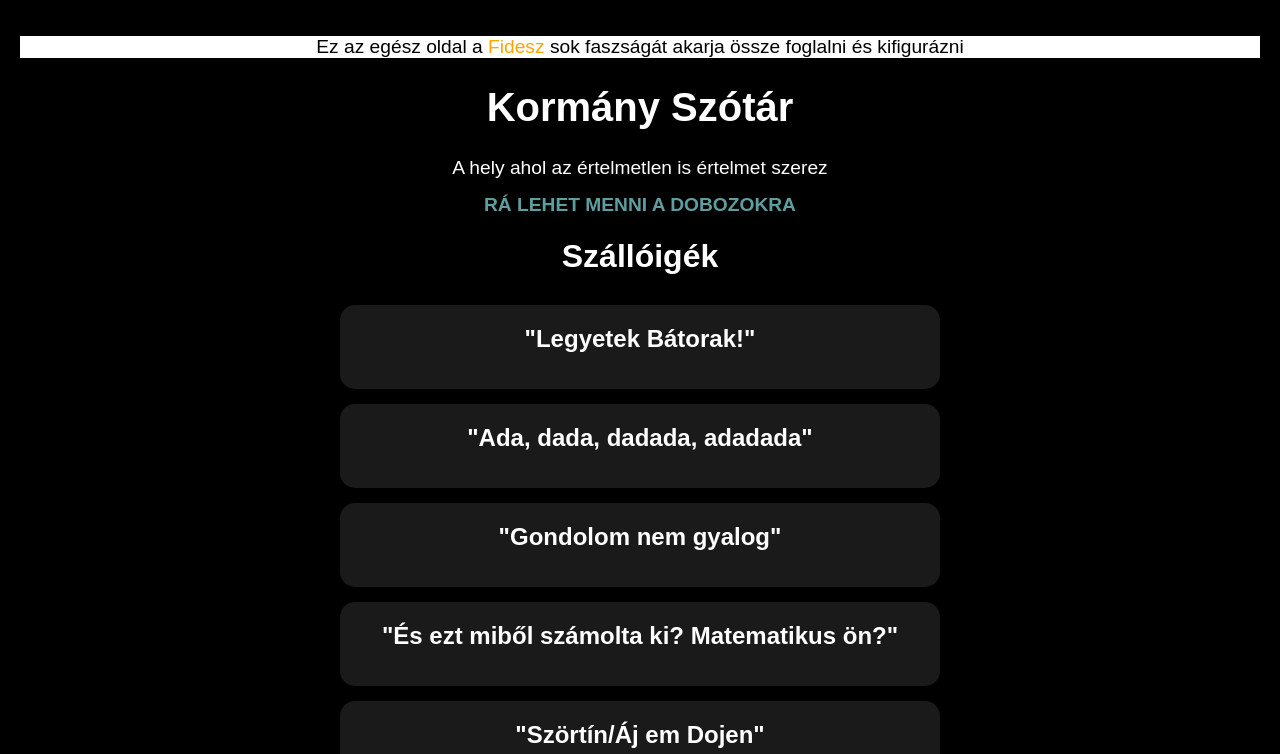
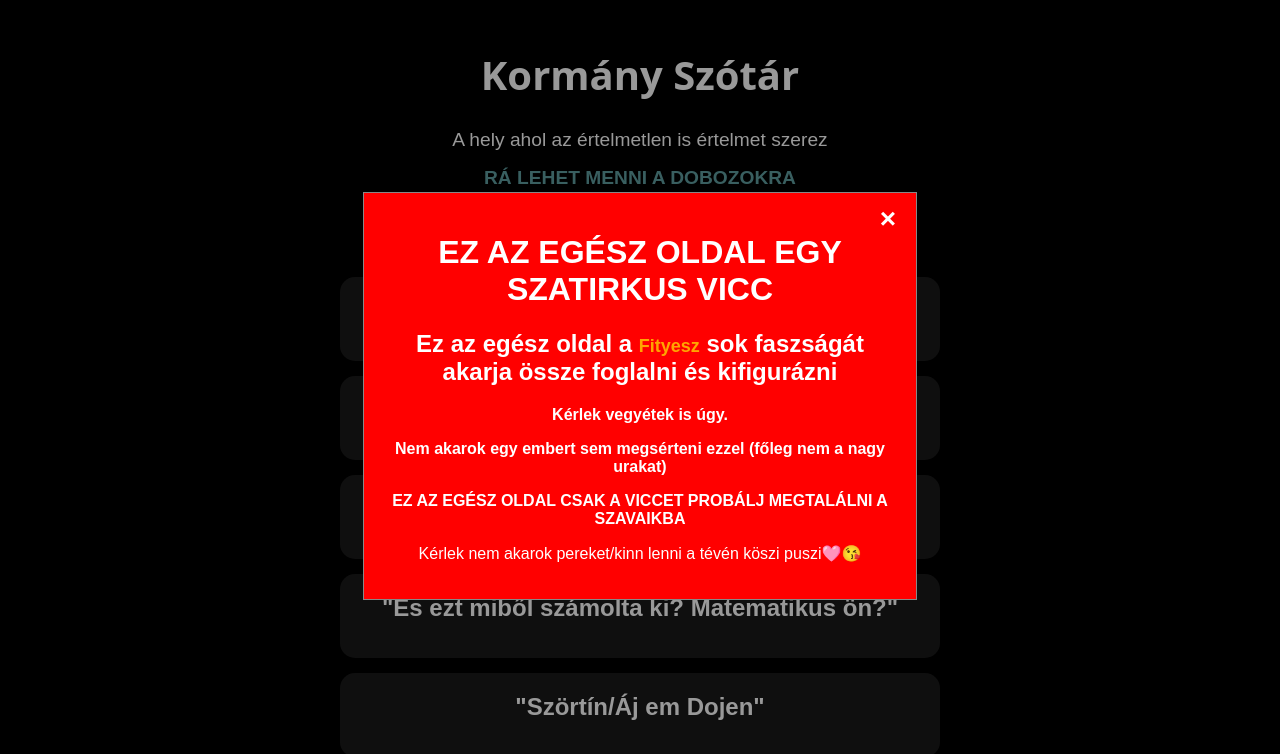
Before and after one commit to MagyarKormanySzotar/KormanySzotar.github.io, a plain HTML site: page index.html in a window 1280 px wide. Shown: the top 754 px of the page. Drawn offline with Linux system fonts and the light colour scheme; a web font is replaced by a local one.

Commit message:
v1.21
- Added FIGYELMEZTETŐ (mert szerintem kellett)
- Changed a felső fontját az egésznek hogy jobb legyen

```diff
--- a/index.html
+++ b/index.html
@@ -5,14 +5,13 @@
     <meta name="viewport" content="width=device-width, initial-scale=1.0">
     <title>Kormány Szótár</title>
     <link rel="stylesheet" href="styles.css">
+    <link rel="preconnect" href="https://fonts.googleapis.com">
+    <link rel="preconnect" href="https://fonts.gstatic.com" crossorigin>
+    <link href="https://fonts.googleapis.com/css2?family=Bitcount+Prop+Single:wght@100..900&display=swap" rel="stylesheet">
 </head>
 <body>
     <header>
-        <div>
-        <h2 style="background-color: white; color: black;">Ez az egész oldal a <span style="color: orange;">Fidesz</span> sok faszságát akarja össze foglalni és kifigurázni</h2>
-        </div>
-
-        <h1>Kormány Szótár</h1>
+        <h1 style="font-family: 'Bitcount Prop Single', system-ui;">Kormány Szótár</h1>
         <h2>A hely ahol az értelmetlen is értelmet szerez</h2>
         <h2 style="color: cadetblue;"><strong>RÁ LEHET MENNI A DOBOZOKRA</strong></h2>
     </header>
@@ -207,6 +206,17 @@
         </div>
 
     </main>
+    <div id="disclaimer-popup" class="popup">
+        <div class="popup-content">
+            <span class="close-button">&times;</span>
+            <h1><strong>EZ AZ EGÉSZ OLDAL EGY SZATIRKUS VICC</strong></h1>
+            <h2>Ez az egész oldal a <span style="color: orange; font-size: large;">Fityesz</span> sok faszságát akarja össze foglalni és kifigurázni</h2>
+            <p><strong>Kérlek vegyétek is úgy.</strong></p>
+            <p><strong>Nem akarok egy embert sem megsérteni ezzel (főleg nem a nagy urakat)</strong></p>
+            <p><strong>EZ AZ EGÉSZ OLDAL CSAK A VICCET PROBÁLJ MEGTALÁLNI A SZAVAIKBA</strong></p>
+            <p>Kérlek nem akarok pereket/kinn lenni a tévén köszi puszi🩷😘</p>
+        </div>
+    </div>
     <script src="script.js"></script>
 </body>
 </html>
--- a/script.js
+++ b/script.js
@@ -1,4 +1,23 @@
 document.addEventListener('DOMContentLoaded', () => {
+    var popup = document.getElementById('disclaimer-popup');
+    var closeButton = document.getElementsByClassName('close-button')[0];
+
+    // Show the popup when the page loads
+    popup.style.display = 'block';
+
+    // When the user clicks on <span> (x), close the popup
+    closeButton.onclick = function() {
+        popup.style.display = 'none';
+    }
+
+    // When the user clicks anywhere outside of the popup, close it
+    window.onclick = function(event) {
+        if (event.target == popup) {
+            popup.style.display = 'none';
+        }
+    }
+
+
     const wordBoxes = document.querySelectorAll('.word-box');
 
     wordBoxes.forEach(box => {
--- a/styles.css
+++ b/styles.css
@@ -5,6 +5,46 @@ body {
     margin: 0;
     padding: 20px;
     text-align: center;
+}
+
+/* Disclaimer Popup Styles */
+.popup {
+    display: none; /* Hidden by default */
+    position: fixed; /* Stay in place */
+    z-index: 1; /* Sit on top */
+    left: 0;
+    top: 0;
+    width: 100%; /* Full width */
+    height: 100%; /* Full height */
+    overflow: auto; /* Enable scroll if needed */
+    background-color: rgba(0,0,0,0.4); /* Black w/ opacity */
+}
+
+.popup-content {
+    background-color: red;
+    margin: 15% auto; /* 15% from the top and centered */
+    padding: 20px;
+    border: 1px solid #888;
+    width: 40%; /* Could be more or less, depending on screen size */
+    color: white;
+    text-align: center;
+    position: relative;
+}
+
+.close-button {
+    color: white;
+    position: absolute;
+    top: 10px;
+    right: 20px;
+    font-size: 28px;
+    font-weight: bold;
+}
+
+.close-button:hover,
+.close-button:focus {
+    color: black;
+    text-decoration: none;
+    cursor: pointer;
 }
 
 header h1 {
```
